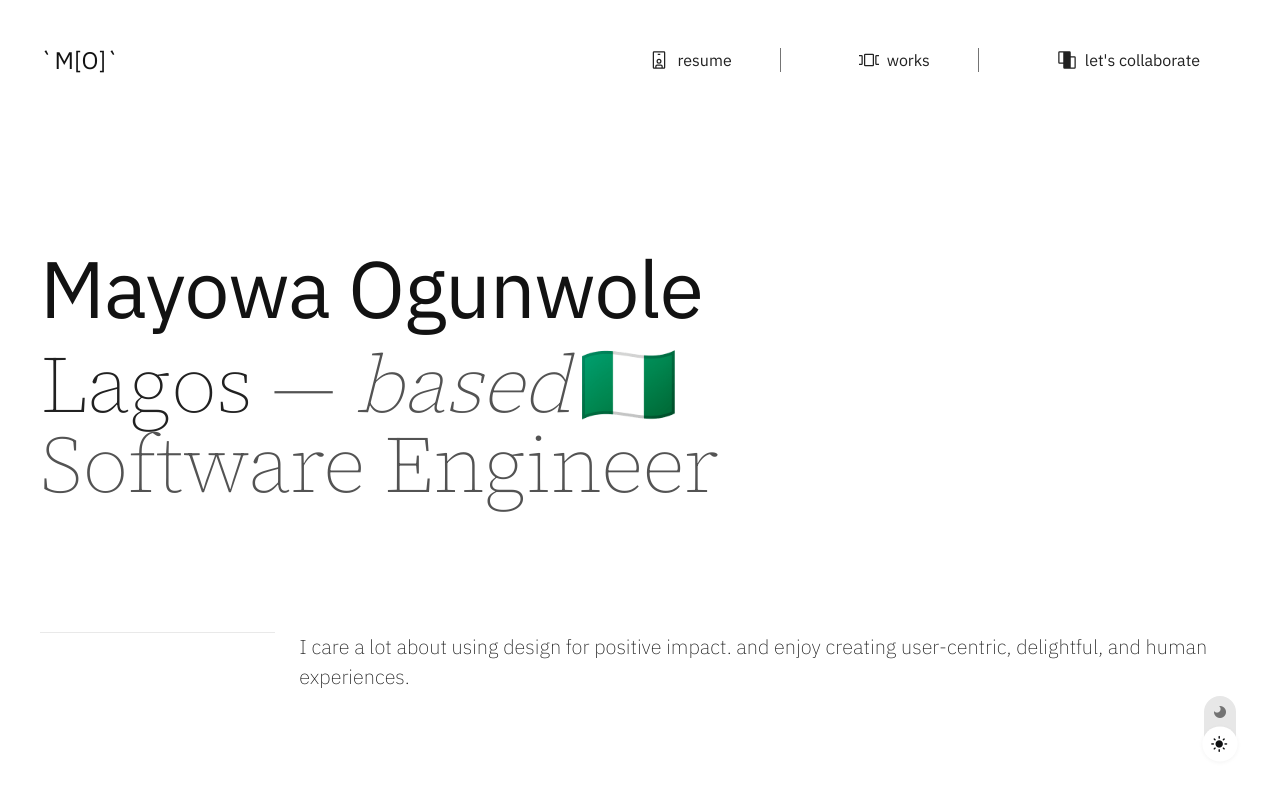
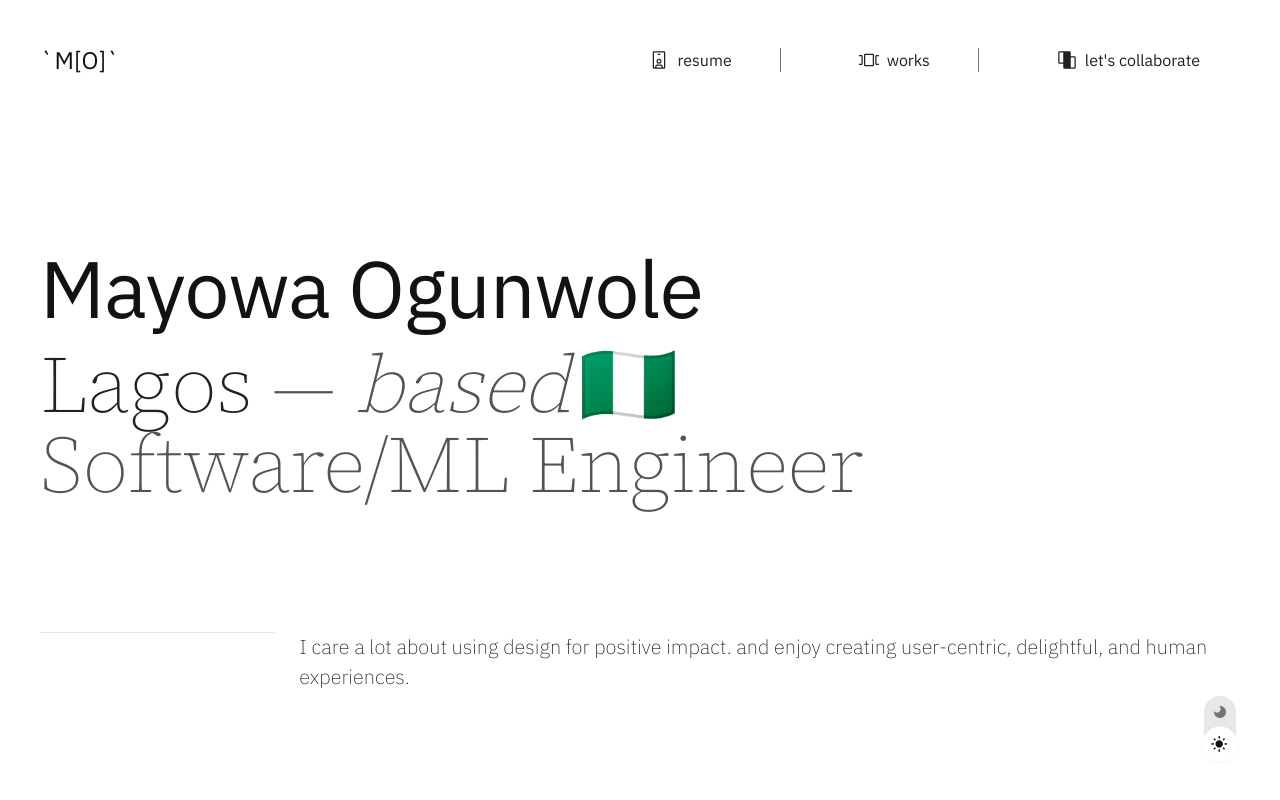
Before and after one commit to Mayorwa/p-23, a Vue app: page / in a window 1280 px wide. Shown: the top 800 px of the page. Built offline with nearby package versions, Linux system fonts and the light colour scheme.

Commit message:
changed role on the index page

```diff
--- a/src/views/index.vue
+++ b/src/views/index.vue
@@ -11,7 +11,7 @@
               <div class="uk-heading-hero@m uk-h2 uk-font-serif uk-text-normal uk-text-gray-80 dark:uk-text-gray-40 uk-margin-small-top">
                 <!-- <a class="uk-link-underline"><span class="uk-text-success-60">La</span>g<span class="uk-text-success-60 uk-margin-remove">os</span></a>—<span class="uk-text-italic">based</span> -->
                 <a class="uk-link-underline">Lagos</a> — <span class="uk-text-italic">based</span><span class="uk-margin-xsmall-vertical">🇳🇬</span>
-                <p class="uk-margin-remove">Software Engineer</p>
+                <p class="uk-margin-remove">Software/ML Engineer</p>
               </div>
 
               <div class="uk-flex uk-margin-3xlarge-top">
```
